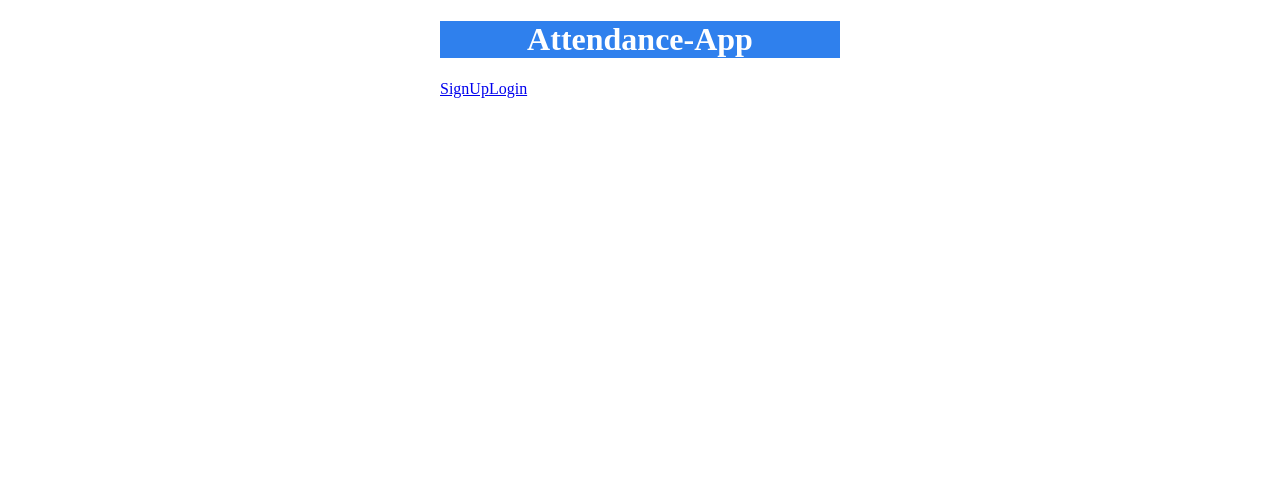
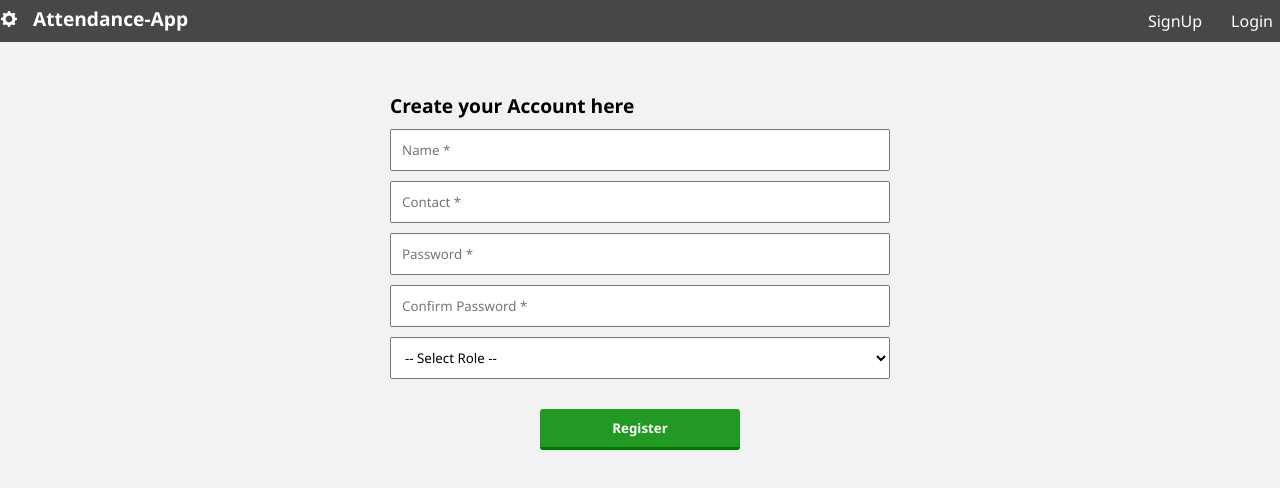
Before and after one commit to Dhruv4171/Attendence, a React (Create React App) app: page /register in a window 1280 px wide. Shown: the top 488 px of the page. Built offline with nearby package versions, Linux system fonts and the light colour scheme.

Commit message:
Commit for header and registration

```diff
--- a/src/App.jsx
+++ b/src/App.jsx
@@ -4,7 +4,9 @@ import RegistrationForm from "./components/registrationform";
 import Header from "./components/header";
 import SignUpForm from "./components/signupform";
 import { useSelector } from "react-redux";
-import LoginForm from "./components/loginform";
+import Login from "./components/login";
+import Registration from "./components/registration";
+import './app.css'
 
 
 function App() {
@@ -14,9 +16,8 @@ function App() {
     <Header />
     <Routes>
       <Route path="/" element={<SignUpForm/>}/>
-      <Route path="/loginform" element={loggedInUser?<Dashboard/>:<LoginForm/>}/>
-      <Route path="/signupform" element={<SignUpForm/>}/>
-      <Route path="/registrationform" element={<RegistrationForm />}/>
+      <Route path="/login" element={loggedInUser?<Dashboard/>:<Login/>}/>
+      <Route path="/register" element={<Registration />}/>
       <Route path="/dashboard" element={<Dashboard />}/>
     </Routes>
     </BrowserRouter>
--- a/src/app.css
+++ b/src/app.css
@@ -1,4 +1,24 @@
 *{
     margin: 0px;
     padding: 0px;
+    font-family: 'Segoe UI', Tahoma, Geneva, Verdana, sans-serif;
 }
+
+body{
+    font-size: 16px;
+    background : #f2f2f2;
+}
+
+h1{
+    font-size: 1.2rem;
+}
+
+h2{
+    font-size : 1.1rem;
+}
+
+.inner{
+    max-width : 500px;
+    width : 95%;
+    margin: auto;
+}
--- a/src/components/header/index.jsx
+++ b/src/components/header/index.jsx
@@ -5,13 +5,16 @@ import Wrapper from './style'
 const Header = () => {
   return (
     <Wrapper>
-      <div className='header_top'>
-        <h1>Attendance-App</h1>
-      </div>
-      <div className='navbar'>
-        <Link className='link' to='/signupform'>SignUp</Link>
-        <Link className='link' to='/loginform'>Login</Link>
-      </div>
+          <div className='header_left'>
+            <button>
+              <img src='/img/togglebutton.png' alt='toggle_button'/>
+            </button>
+            <h1>Attendance-App</h1>
+          </div>
+          <div className='header_right'>
+            <Link className='link' to='/register'>SignUp</Link>
+            <Link className='link' to='/login'>Login</Link>
+          </div>
     </Wrapper>
   )
 }
--- a/src/components/header/style.js
+++ b/src/components/header/style.js
@@ -1,13 +1,41 @@
 import { styled } from "styled-components";
 
 const Wrapper = styled.div`
-    width:400px;
+    display:flex;
+    justify-content:space-between;
+    background-color:#474746;
     margin:0px auto;
-    .header_top{
-        font-size:16px;
-        text-align:center;
-        background:#2F80ED;
+    widht:500px;
+    .header_left{
+        display:flex;
         color:#fff;
+        gap:15px;
+        button{
+            background-color:#474746;
+            border:1px solid #474746;
+        }
+        img{
+            height:16px;
+        }
+        h1{
+            margin-top:5px;
+        }
+    }
+    .header_right{
+        display:flex;
+        gap:15px;
+        a{
+            text-decoration:none;
+            color:#fff;
+            font-size:1rem;
+            background-color:#474746;
+            margin:5px 2px;
+            padding:5px;
+            border-radius:3px;
+        }
+        a:hover{
+            background-color:#292;
+        }
     }
 `
 export default Wrapper
--- /dev/null
+++ b/src/components/login/index.jsx
@@ -0,0 +1,45 @@
+import React, { useState } from 'react'
+import { useDispatch } from 'react-redux'
+import { Link } from 'react-router-dom'
+import Wrapper from './style'
+
+const Login = () => {
+  const [email, setEmail] = useState('')
+  const [password, setPasswod] = useState('')
+  const dispatch = useDispatch()
+  const login = (e) => {
+    e.preventDefault()
+    dispatch({
+      type: "LOG_IN",
+      payload: { email, password }
+    })
+  }
+  return (
+    <Wrapper>
+      <div className="inner">
+        <h1>Login</h1>
+        <p>Welcome back!</p>
+        <input
+          type='text'
+          value={email}
+          placeholder='Email'
+          onChange={(e) => setEmail(e.target.value)}
+        />
+        <input
+          type='password'
+          value={password}
+          placeholder='Password'
+          onChange={(e) => setPasswod(e.target.value)}
+        />
+        <input
+          type='button'
+          value='Log in'
+          onClick={login}
+        />
+        <p className='bottom_text'>Don't have an account?<Link className='link' to='/signupform'>Sign Up</Link></p>
+      </div>
+    </Wrapper>
+  )
+}
+
+export default Login
--- /dev/null
+++ b/src/components/login/style.js
@@ -0,0 +1,28 @@
+const { styled } = require("styled-components");
+
+ const Wrapper = styled.form`
+    margin:50px 0px;
+    .inner{
+        h1{
+            text-align:center;
+        }
+        input{
+            width:100%;
+            padding:10px;
+            box-sizing:border-box;
+            margin-top:10px;
+            &[type=button]{
+                width : 200px;
+                margin : 30px auto;
+                display : block;
+                border : none;
+                background : #292;
+                color : #fff;
+                font-weight : bold;
+                border-bottom : solid 3px #070;
+                border-radius : 3px;
+            }
+        }
+    }
+`
+ export default Wrapper
--- a/src/components/loginform/index.jsx
+++ /dev/null
@@ -1,45 +0,0 @@
-import React, { useState } from 'react'
-import { useDispatch } from 'react-redux'
-import { Link } from 'react-router-dom'
-import Wrapper from './style'
-
-const LoginForm = () => {
-    const [email,setEmail] = useState('')
-    const [password,setPasswod] = useState('')
-    const dispatch = useDispatch()
-    const login = (e) =>{
-        e.preventDefault()
-        dispatch({
-            type : "LOG_IN",
-            payload : {email,password}
-        })
-    }
-  return (
-    <Wrapper>
-      <h1>Login</h1>
-      <p>Welcome back!</p>
-      <form className='form' action=''>
-        <input
-          type='text'
-          value={email}
-          placeholder='Email'
-          onChange={(e)=>setEmail(e.target.value)}
-        />
-        <input
-          type='password'
-          value={password}
-          placeholder='Password'
-          onChange={(e)=>setPasswod(e.target.value)}
-        />
-        <input
-          type='button'
-          value='Log in'
-          onClick={login}
-        />
-      </form>
-      <p className='bottom_text'>Don't have an account?<Link className='link' to='/signupform'>Sign Up</Link></p>
-    </Wrapper>
-  )
-}
-
-export default LoginForm
--- a/src/components/loginform/style.js
+++ /dev/null
@@ -1,80 +0,0 @@
-const { styled } = require("styled-components");
-
- const Wrapper = styled.div`
- background-color: #cfe2f3;
-// width:400px;
-// max-width:400px;
-// border:2px solid #000;
-// box-shadow:0px 0px 10px rgba(0,0,0,0.2);
-// margin:0px auto;
-// h1{
-//     text-align:center;
-//     widht:107px;
-//     height:36px;
-//     font-size:30px;
-// }
-// p{
-//     font-size:16px;
-//     font-weight:600px;
-// }
-/* Illustration */
-
-position: absolute;
-left: -0.23%;
-right: -0.23%;
-top: -0.64%;
-bottom: 58.48%;
-
-background: url(illustration-3-transparent.png);
-mix-blend-mode: luminosity;
-
-form{
-    display:flex;
-    justify-content: center;
-    align-items: center;
-    flex-direction:column;
-    box-shadow:0px 0px 10px rgba(0,0,0,0.2);
-    border:1px solid white;
-    box-sizing: border-box;
-    padding: 20px 40px;
-    width: 430px;
-    height: 686px;
-    background-color: #D6D6D6;
-    border-radius: 8px;
-
-//     select{
-//         width:380px;
-//         height:59.34px;
-//         border-radius:10px;
-//         border:1px solid #000;
-//         margin: 0px auto;
-//     }
-//     input[type='text'],input[type='email'],input[type='password']{
-//         width:200px;
-//         height:50px;
-//         border-radius:10px;
-//         border:1px solid #000;
-//         margin:0px auto;
-//     }
-//     input[type='button']{
-//         width:200px;
-//         height:50px;
-//         border-radius:10px;
-//         background: #2F80ED;
-//         color:#fff;
-//         font-size:16px;
-//         margin: 0px auto;
-//         border:1px solid #2F80ED;
-//     }
-// }
-// .bottom_text{
-//     text-align:center;
-//     width:380px;
-//     font-size:16px;
-//     a{
-//         text-decoration:none;
-//         color:#000;
-//     }
-// }
-`
- export default Wrapper
--- /dev/null
+++ b/src/components/registration/index.jsx
@@ -0,0 +1,24 @@
+import React from 'react'
+import Wrapper from './style'
+
+const Registration = () => {
+  return (
+    <Wrapper>
+        <div className="inner">
+            <h1>Create your Account here</h1>
+            <input type="text" placeholder='Name *' required />
+            <input type="text" placeholder='Contact *' required />
+            <input type="password" placeholder='Password *' />
+            <input type="password" placeholder='Confirm Password *' />
+            <select>
+                <option value={null} selected disabled> -- Select Role --</option>
+                <option value="student">Student</option>
+                <option value="faculty">Faculty</option>
+            </select>
+            <input type="button" value="Register" />
+        </div>
+    </Wrapper>
+  )
+}
+
+export default Registration
--- /dev/null
+++ b/src/components/registration/style.js
@@ -0,0 +1,25 @@
+import { styled } from "styled-components";
+
+const Wrapper = styled.form`
+    margin : 50px 0;
+    .inner{
+        input,select{
+            width : 100%;
+            padding : 10px;
+            box-sizing : border-box;
+            margin-top : 10px;
+            &[type=button]{
+                width : 200px;
+                margin : 30px auto;
+                display : block;
+                border : none;
+                background : #292;
+                color : #fff;
+                font-weight : bold;
+                border-bottom : solid 3px #070;
+                border-radius : 3px;
+            }
+        }
+    }
+`
+export default Wrapper
--- a/src/components/registrationform/index.jsx
+++ b/src/components/registrationform/index.jsx
@@ -44,7 +44,6 @@ const RegistrationForm = () => {
         <input
           type='date'
           value={dob}
-
           onChange={(e)=>setDOB(e.target.value)}
         />
         <input
--- a/src/components/signupform/index.jsx
+++ b/src/components/signupform/index.jsx
@@ -51,7 +51,7 @@ const SignUpForm = () => {
           value={password}
           placeholder='Password'
           onChange={(e)=>{setPasswod(e.target.value)
-                          validatePassword(e.target.value,confirmPassword)}}
+                      validatePassword(e.target.value,confirmPassword)}}
         />
         <input
           type='password'
@@ -61,7 +61,7 @@ const SignUpForm = () => {
                           validatePassword(password,e.target.value)}}
         />
         <select required value={role} onChange={(e)=>setRole(e.target.value)}>
-            <option disabled selected>--SelectRole--</option>
+            <option  value={null} disabled selected>--SelectRole--</option>
             <option value='Student'>STUDENT</option>
             <option value='Faculty'>FACULTY</option>
         </select>
```
Also changed, not shown: public/img/togglebutton.png (added).
